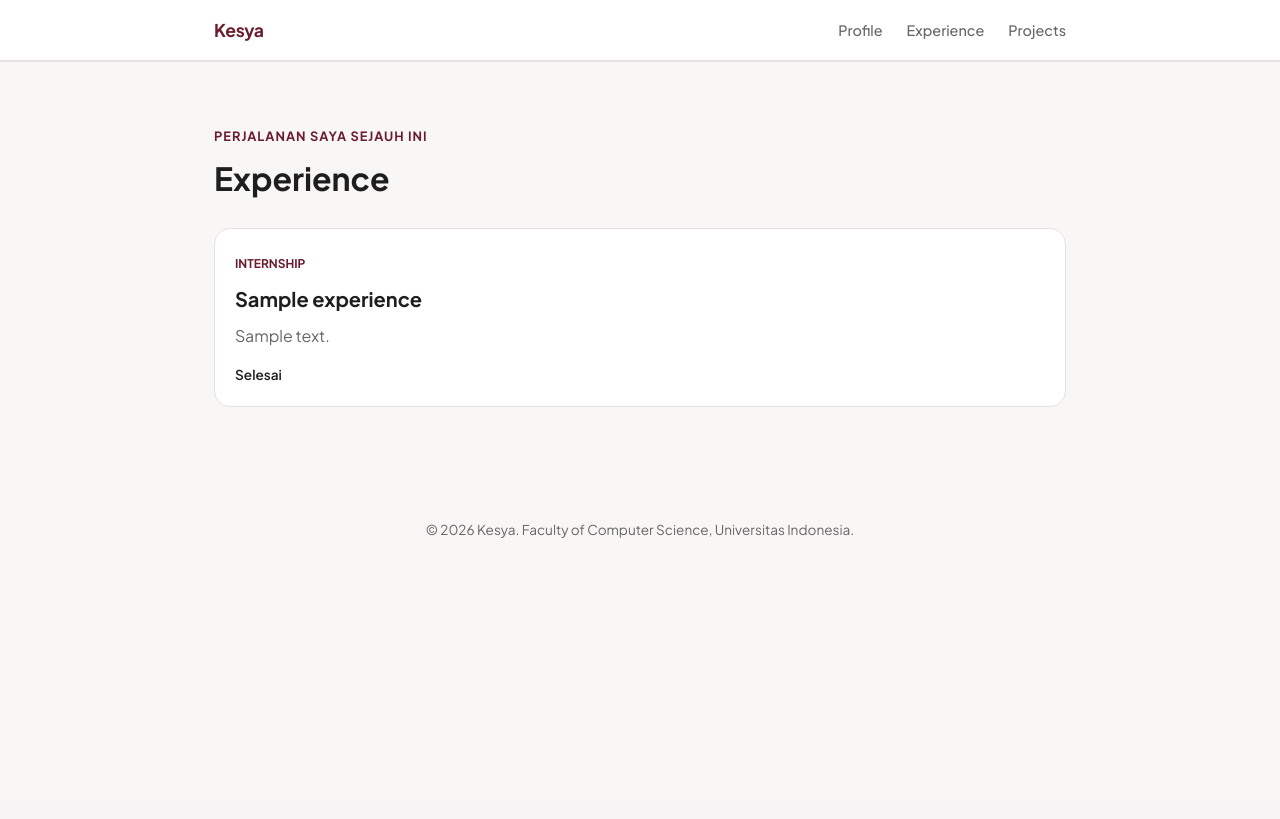
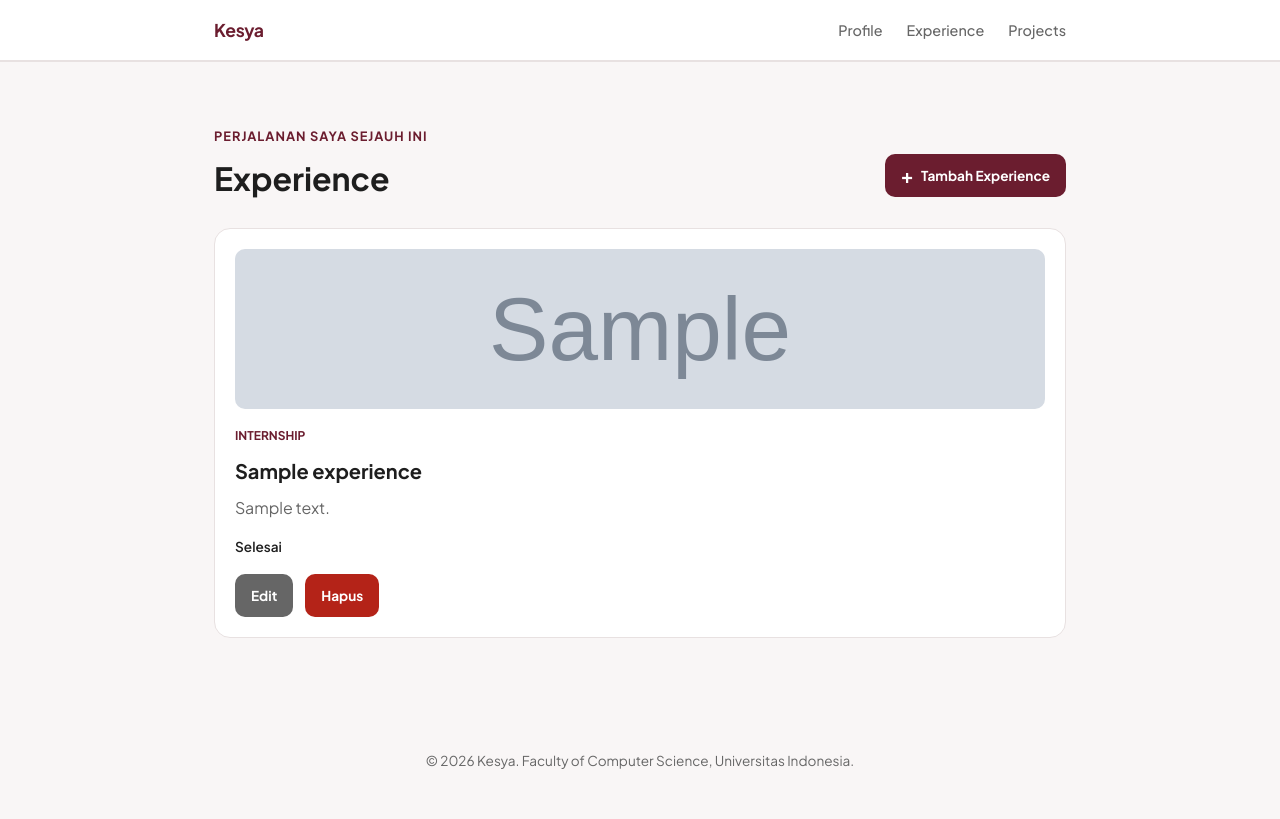
Before and after one commit to kesyaaclaraa/myportofolio, a Django app: page /experience/ in a window 1280 px wide. Before the commit the page ends 538 px from the top, so only its background shows below. Run offline with Django 5.2, Linux system fonts and the light colour scheme; tables that the repository leaves empty hold one stand-in row (values such as "Sample post"); grey boxes marked "Sample" are stand-in pictures.

Commit message:
Implement Tutorial 3 assignment: Experience CRUD form & JSON delivery
Add ExperienceForm (ModelForm) and create/update/delete views plus a
JSON endpoint for Experience, mirroring the Project form & data
delivery pattern from Tutorial 03. Update experience.html with
add/edit/delete UI and answer Tugas 3 reflective questions in README.

```diff
--- a/main/urls.py
+++ b/main/urls.py
@@ -1,12 +1,16 @@
 from django.urls import path
 
 from main.views import (
+    create_experience,
     create_project,
+    delete_experience,
     delete_project,
+    get_experience_json,
     get_projects_json,
     show_experience,
     show_main,
     show_projects,
+    update_experience,
 )
 
 app_name = "main"
@@ -14,8 +18,20 @@ app_name = "main"
 urlpatterns = [
     path("", show_main, name="show_main"),
     path("experience/", show_experience, name="show_experience"),
+    path("experience/add/", create_experience, name="create_experience"),
+    path(
+        "experience/<uuid:experience_id>/edit/",
+        update_experience,
+        name="update_experience",
+    ),
+    path(
+        "experience/<uuid:experience_id>/delete/",
+        delete_experience,
+        name="delete_experience",
+    ),
     path("projects/", show_projects, name="show_projects"),
     path("projects/add/", create_project, name="create_project"),
     path("projects/<uuid:project_id>/delete/", delete_project, name="delete_project"),
     path("api/projects/", get_projects_json, name="get_projects_json"),
+    path("api/experience/", get_experience_json, name="get_experience_json"),
 ]
--- a/main/views.py
+++ b/main/views.py
@@ -3,7 +3,7 @@ from django.core import serializers
 from django.http import HttpResponse
 from django.shortcuts import get_object_or_404, redirect, render
 
-from main.forms import ProjectForm
+from main.forms import ExperienceForm, ProjectForm
 from main.models import Experience, Project
 
 
@@ -19,12 +19,69 @@ def show_main(request):
     return render(request, "index.html", context)
 
 
+def get_experience_json(request):
+    experience_json = serializers.serialize("json", Experience.objects.all())
+    return HttpResponse(experience_json, content_type="application/json")
+
+
 def show_experience(request):
+    json_response = get_experience_json(request)
+    experience_objects = serializers.deserialize(
+        "json",
+        json_response.content.decode("utf-8"),
+    )
+    experience_list = [experience.object for experience in experience_objects]
+
     context = {
         "name": "Kesya",
-        "experience_list": Experience.objects.all(),
+        "experience_list": experience_list,
     }
     return render(request, "experience.html", context)
+
+
+def create_experience(request):
+    form = ExperienceForm(request.POST or None)
+
+    if request.method == "POST" and form.is_valid():
+        form.save()
+        messages.success(request, "Pengalaman baru berhasil ditambahkan!")
+        return redirect("main:show_experience")
+
+    context = {
+        "name": "Kesya",
+        "form": form,
+        "is_edit": False,
+    }
+    return render(request, "experience_form.html", context)
+
+
+def update_experience(request, experience_id):
+    experience = get_object_or_404(Experience, pk=experience_id)
+    form = ExperienceForm(request.POST or None, instance=experience)
+
+    if request.method == "POST" and form.is_valid():
+        form.save()
+        messages.success(request, "Pengalaman berhasil diperbarui!")
+        return redirect("main:show_experience")
+
+    context = {
+        "name": "Kesya",
+        "form": form,
+        "is_edit": True,
+        "experience": experience,
+    }
+    return render(request, "experience_form.html", context)
+
+
+def delete_experience(request, experience_id):
+    experience = get_object_or_404(Experience, pk=experience_id)
+
+    if request.method == "POST":
+        experience.delete()
+        messages.success(request, "Pengalaman berhasil dihapus!")
+        return redirect("main:show_experience")
+
+    return redirect("main:show_experience")
 
 
 def get_projects_json(request):
--- a/static/css/style.css
+++ b/static/css/style.css
@@ -364,6 +364,15 @@ body {
     border-radius: 16px;
 }
 
+.card-thumbnail {
+    display: block;
+    width: 100%;
+    max-height: 160px;
+    object-fit: cover;
+    border-radius: 10px;
+    margin-bottom: 0.75rem;
+}
+
 .card-category {
     color: var(--primary-maroon);
     font-size: 0.75rem;
--- /dev/null
+++ b/templates/components/experience_delete_modal.html
@@ -0,0 +1,42 @@
+<button type="button"
+        class="button button-danger"
+        popovertarget="delete-experience-{{ experience.id }}"
+        aria-label="Hapus {{ experience.title }}"
+        title="Hapus pengalaman">
+    Hapus
+</button>
+
+<div id="delete-experience-{{ experience.id }}"
+     class="project-delete-modal"
+     popover="auto"
+     role="dialog"
+     aria-modal="true"
+     aria-labelledby="delete-experience-title-{{ experience.id }}">
+    <button type="button"
+            class="project-delete-modal__backdrop"
+            popovertarget="delete-experience-{{ experience.id }}"
+            popovertargetaction="hide"
+            aria-label="Tutup konfirmasi hapus"></button>
+    <div class="project-delete-modal__content">
+        <button type="button"
+                class="project-delete-modal__close"
+                popovertarget="delete-experience-{{ experience.id }}"
+                popovertargetaction="hide"
+                aria-label="Tutup konfirmasi hapus">&times;</button>
+        <h2 id="delete-experience-title-{{ experience.id }}">Hapus Pengalaman?</h2>
+        <p>
+            Apakah Anda yakin ingin menghapus
+            <strong>{{ experience.title }}</strong>?
+        </p>
+        <div class="project-delete-modal__actions">
+            <button type="button"
+                    class="button button-secondary"
+                    popovertarget="delete-experience-{{ experience.id }}"
+                    popovertargetaction="hide">Batal</button>
+            <form method="post" action="{% url 'main:delete_experience' experience.id %}">
+                {% csrf_token %}
+                <button type="submit" class="button button-danger">Ya, Hapus</button>
+            </form>
+        </div>
+    </div>
+</div>
--- a/templates/experience.html
+++ b/templates/experience.html
@@ -9,11 +9,23 @@
         <section class="content-section" id="experience">
             <div class="container">
                 <p class="section-kicker">Perjalanan saya sejauh ini</p>
-                <h1>Experience</h1>
+
+                <div class="project-header">
+                    <h1>Experience</h1>
+                    <a href="{% url 'main:create_experience' %}" class="button project-add-button">
+                        <span aria-hidden="true">+</span>
+                        Tambah Experience
+                    </a>
+                </div>
 
                 <div class="card-grid">
                     {% for experience in experience_list %}
                         <article class="content-card">
+                            {% if experience.thumbnail %}
+                                <img src="{{ experience.thumbnail }}"
+                                     alt="{{ experience.title }}"
+                                     class="card-thumbnail">
+                            {% endif %}
                             <span class="card-category">
                                 {{ experience.get_category_display }}
                             </span>
@@ -27,6 +39,11 @@
                             {% else %}
                                 <p class="card-status">Selesai</p>
                             {% endif %}
+
+                            <div class="card-actions">
+                                <a href="{% url 'main:update_experience' experience.id %}" class="button button-secondary">Edit</a>
+                                {% include "components/experience_delete_modal.html" with experience=experience %}
+                            </div>
                         </article>
                     {% empty %}
                         <p class="empty-state">
```
Also changed, not shown: main/forms.py (+56 -2 lines), templates/experience_form.html (added, +37 -0 lines), README.md.
